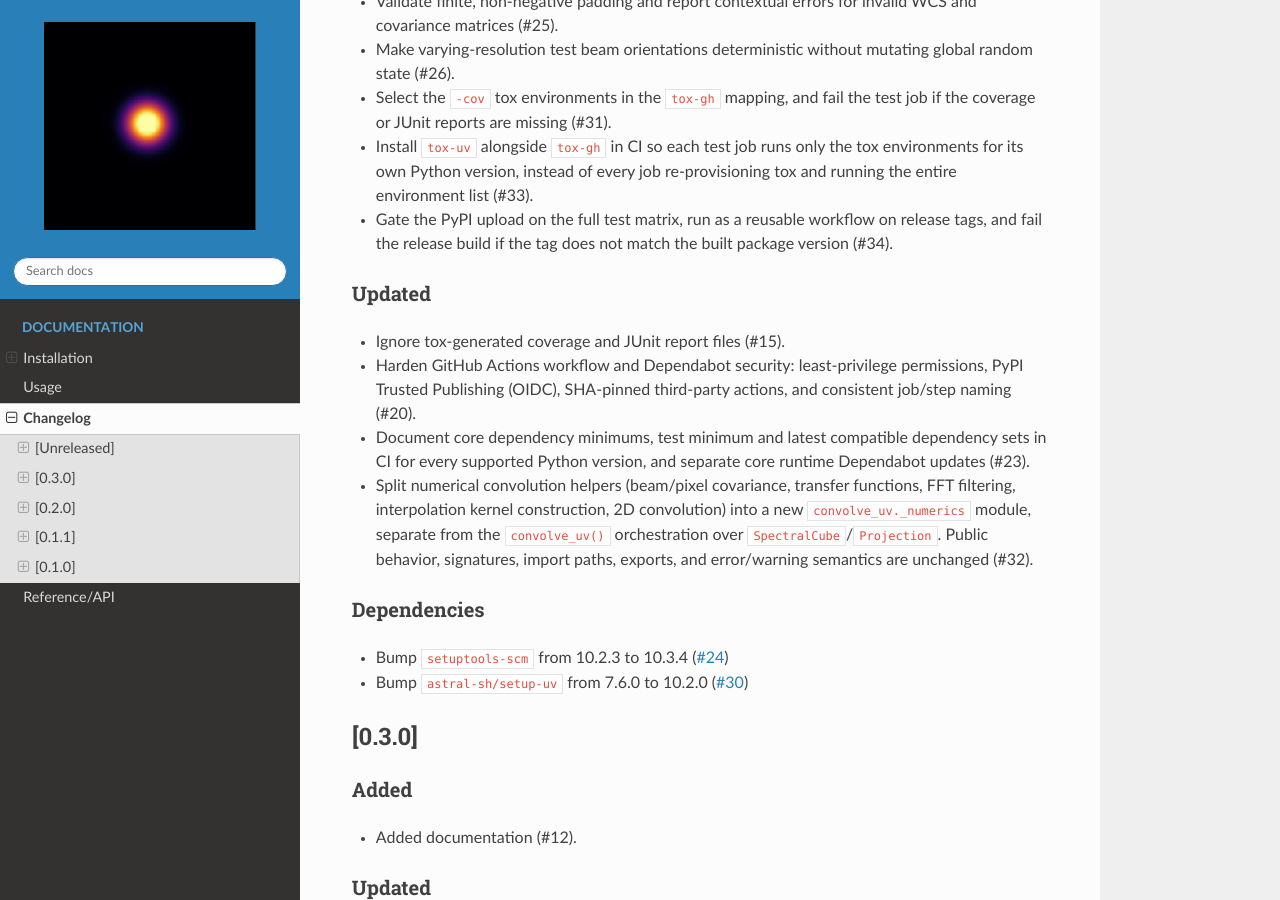
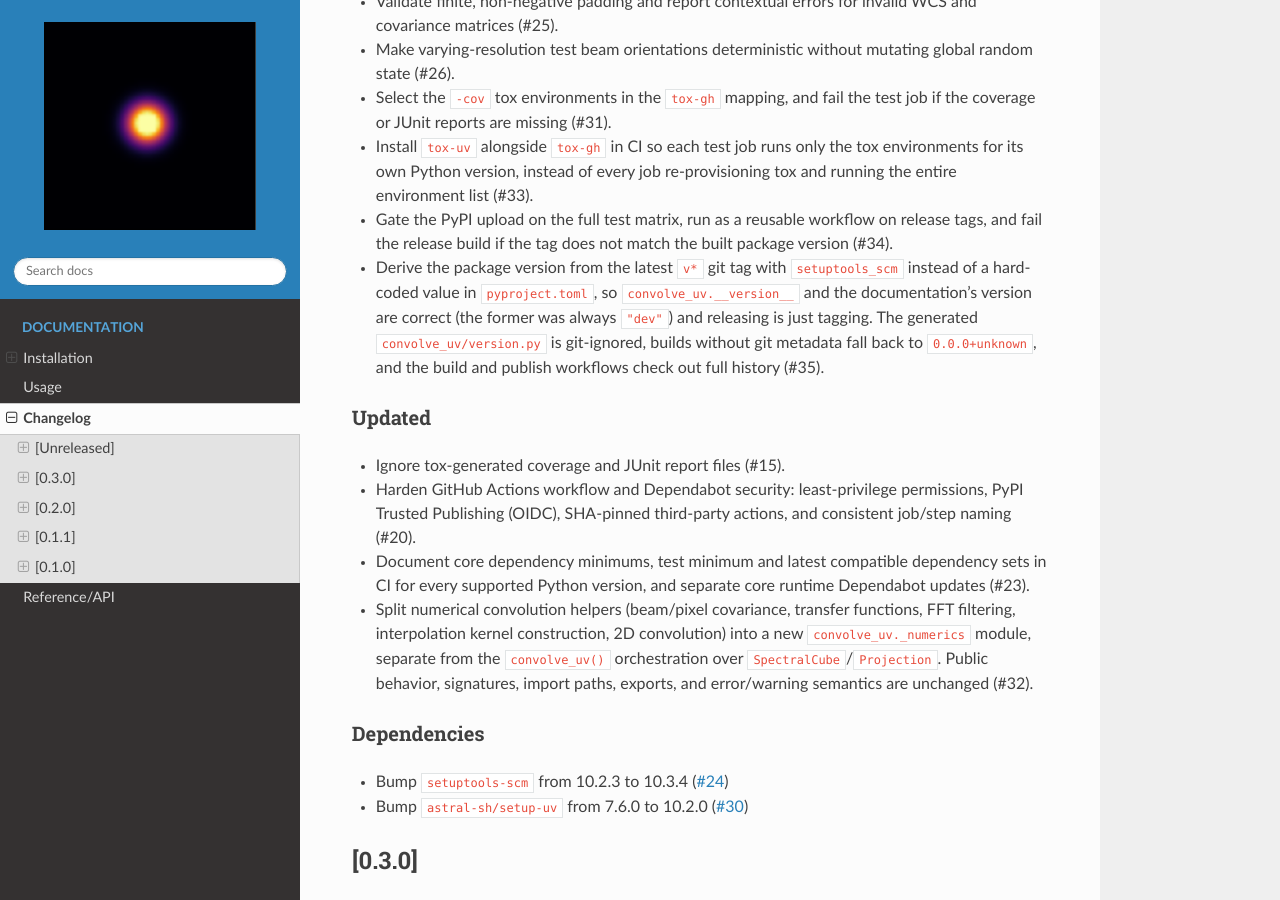
Before and after one commit to thomaswilliamsastro/convolve_uv, a Sphinx documentation site: the page built from docs/docs_convolve_uv/changelog.rst, in a window 1280 px wide and 900 px high, scrolled down 789 px. Built offline with Sphinx 7.4.7 and the Read the Docs theme 3.1.0, drawn with Linux system fonts in a browser that asks for light colours.

Commit message:
Derive the package version from git tags with setuptools_scm (#35)
The version was hard-coded in pyproject.toml, which left the setuptools_scm
configuration inert: no version.py was generated, so convolve_uv.__version__
was always "dev" in built packages. Make the version dynamic so it comes from
the latest v* tag, and releasing is just tagging.

- Add a fallback version for builds without git metadata.
- Git-ignore the generated convolve_uv/version.py.
- Check out full history in the build and publish workflows.
- Fix docs/conf.py: derive the short X.Y version correctly (it split on "-",
  which setuptools_scm versions never contain) and drop dead fallback code.

Co-authored-by: Claude Sonnet 5.5 <noreply@anthropic.com>

```diff
--- a/CHANGELOG.md
+++ b/CHANGELOG.md
@@ -24,6 +24,7 @@ and this project adheres to [Semantic Versioning](https://semver.org/spec/v2.0.0
 - Select the `-cov` tox environments in the `tox-gh` mapping, and fail the test job if the coverage or JUnit reports are missing (#31).
 - Install `tox-uv` alongside `tox-gh` in CI so each test job runs only the tox environments for its own Python version, instead of every job re-provisioning tox and running the entire environment list (#33).
 - Gate the PyPI upload on the full test matrix, run as a reusable workflow on release tags, and fail the release build if the tag does not match the built package version (#34).
+- Derive the package version from the latest `v*` git tag with `setuptools_scm` instead of a hard-coded value in `pyproject.toml`, so `convolve_uv.__version__` and the documentation's version are correct (the former was always `"dev"`) and releasing is just tagging. The generated `convolve_uv/version.py` is git-ignored, builds without git metadata fall back to `0.0.0+unknown`, and the build and publish workflows check out full history (#35).
 
 ### Updated
 
--- a/docs/conf.py
+++ b/docs/conf.py
@@ -2,7 +2,7 @@ import datetime
 import os
 import sys
 import tomllib
-from importlib.metadata import version
+from importlib.metadata import version as package_version
 from pathlib import Path
 
 # Configuration file for the Sphinx documentation builder.
@@ -25,13 +25,11 @@ project = metadata["name"]
 author = metadata["authors"][0]["name"]
 copyright = f"{datetime.datetime.now(tz=datetime.UTC).year}, {author}"
 
-__version__ = version(project)
-try:
-    version = __version__.split("-", 1)[0]
-    release = __version__
-except AttributeError:
-    version = "dev"
-    release = "dev"
+# The version of the installed package, which setuptools_scm derives from the latest
+# ``v*`` git tag. ``release`` is the full version (e.g. "0.3.1.dev24+g5021eba2e"), and
+# ``version`` the short X.Y form that Sphinx expects (e.g. "0.3").
+release = package_version(project)
+version = ".".join(release.split(".")[:2])
 
 sys.path.append(str(package_dir))
 
```
Also changed, not shown: pyproject.toml (+5 -2 lines), 3 other files.
